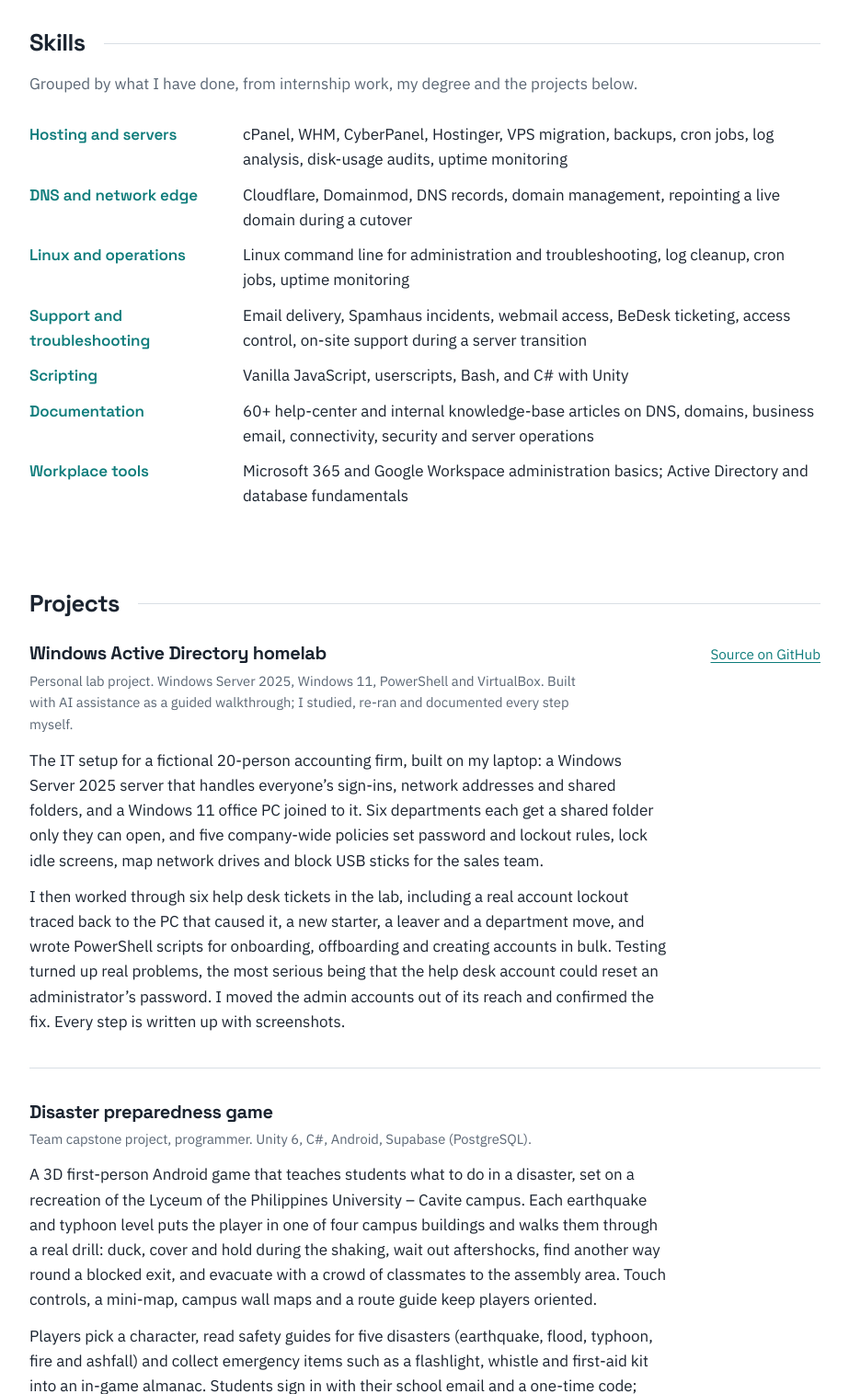
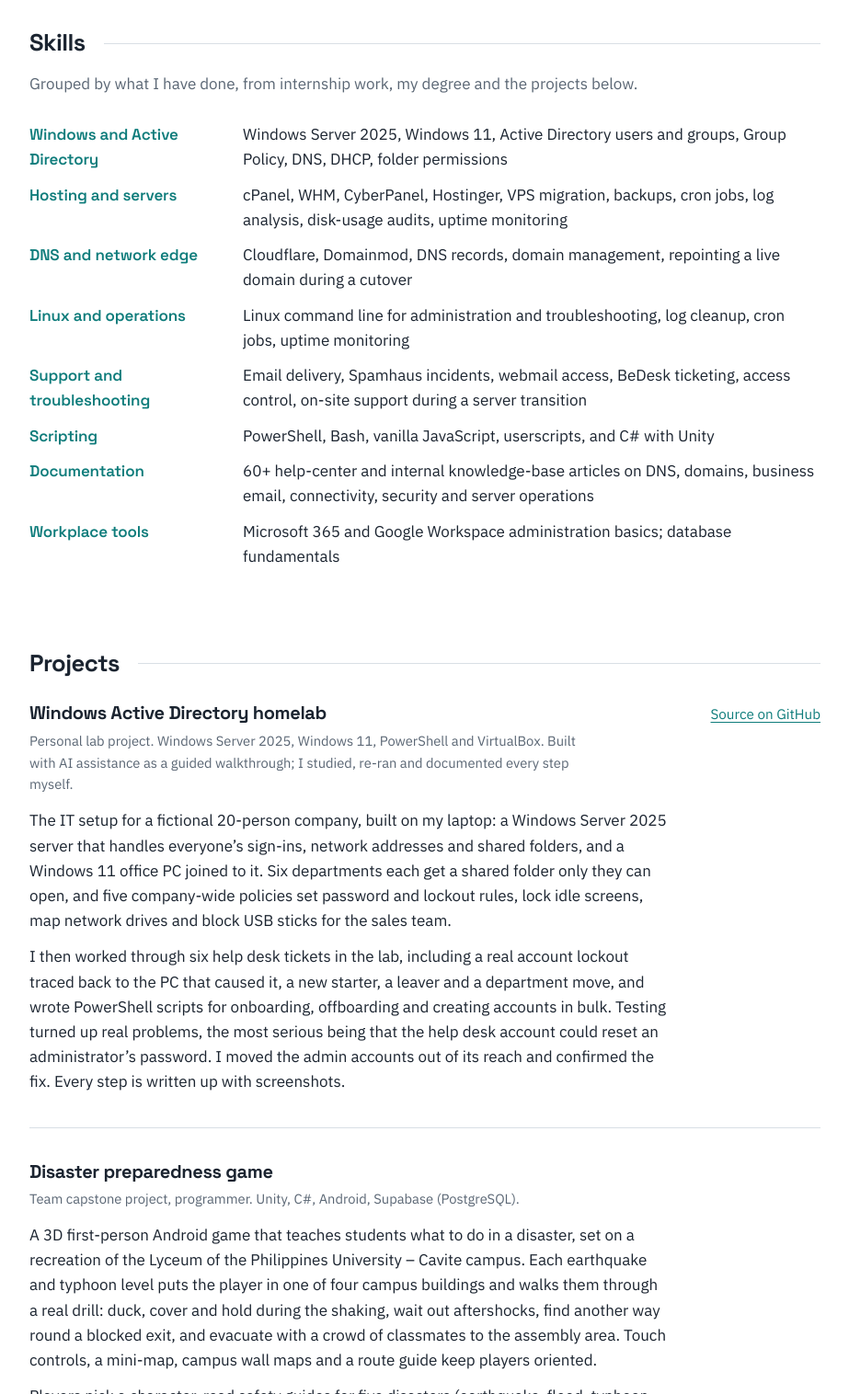
Before and after one commit to deadnme/portfolio, a plain HTML site: page index.html in a window 1280 px wide. Shown: the part 2000-3516 px from the top of the page at 92% size, without its empty margins (178-1101 px from the left). Drawn offline with Linux system fonts and the light colour scheme.

Commit message:
Match portfolio skills and project details to the CV

```diff
--- a/index.html
+++ b/index.html
@@ -147,6 +147,8 @@
         <div class="section-head"><h2>Skills</h2></div>
         <p class="section-intro">Grouped by what I have done, from internship work, my degree and the projects below.</p>
         <dl class="sheet sheet--wide">
+          <dt>Windows and Active Directory</dt>
+          <dd>Windows Server 2025, Windows 11, Active Directory users and groups, Group Policy, DNS, DHCP, folder permissions</dd>
           <dt>Hosting and servers</dt>
           <dd>cPanel, WHM, CyberPanel, Hostinger, VPS migration, backups, cron jobs, log analysis, disk-usage audits, uptime monitoring</dd>
           <dt>DNS and network edge</dt>
@@ -156,11 +158,11 @@
           <dt>Support and troubleshooting</dt>
           <dd>Email delivery, Spamhaus incidents, webmail access, BeDesk ticketing, access control, on-site support during a server transition</dd>
           <dt>Scripting</dt>
-          <dd>Vanilla JavaScript, userscripts, Bash, and C# with Unity</dd>
+          <dd>PowerShell, Bash, vanilla JavaScript, userscripts, and C# with Unity</dd>
           <dt>Documentation</dt>
           <dd>60+ help-center and internal knowledge-base articles on DNS, domains, business email, connectivity, security and server operations</dd>
           <dt>Workplace tools</dt>
-          <dd>Microsoft 365 and Google Workspace administration basics; Active Directory and database fundamentals</dd>
+          <dd>Microsoft 365 and Google Workspace administration basics; database fundamentals</dd>
         </dl>
       </div>
     </section>
@@ -178,7 +180,7 @@
           </div>
           <p class="project-meta">Personal lab project. Windows Server 2025, Windows 11, PowerShell and VirtualBox. Built with AI assistance as a guided walkthrough; I studied, re-ran and documented every step myself.</p>
           <p>
-            The IT setup for a fictional 20-person accounting firm, built on my laptop: a Windows Server 2025 server that
+            The IT setup for a fictional 20-person company, built on my laptop: a Windows Server 2025 server that
             handles everyone&rsquo;s sign-ins, network addresses and shared folders, and a Windows 11 office PC joined to it.
             Six departments each get a shared folder only they can open, and five company-wide policies set password and
             lockout rules, lock idle screens, map network drives and block USB sticks for the sales team.
@@ -196,7 +198,7 @@
           <div class="project-head">
             <h3>Disaster preparedness game</h3>
           </div>
-          <p class="project-meta">Team capstone project, programmer. Unity 6, C#, Android, Supabase (PostgreSQL).</p>
+          <p class="project-meta">Team capstone project, programmer. Unity, C#, Android, Supabase (PostgreSQL).</p>
           <p>
             A 3D first-person Android game that teaches students what to do in a disaster, set on a recreation of the
             Lyceum of the Philippines University &ndash; Cavite campus. Each earthquake and typhoon level puts the player
```
